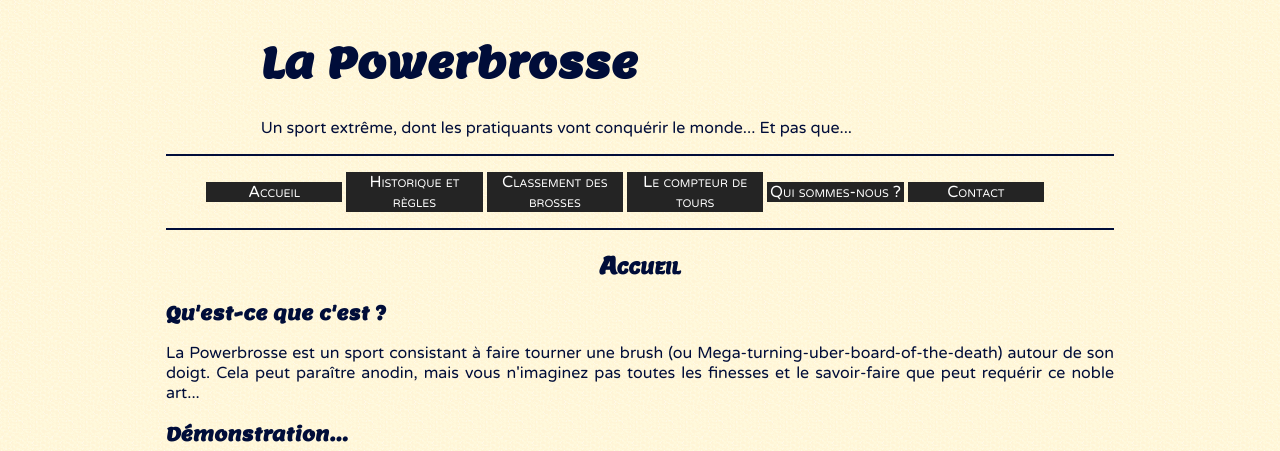
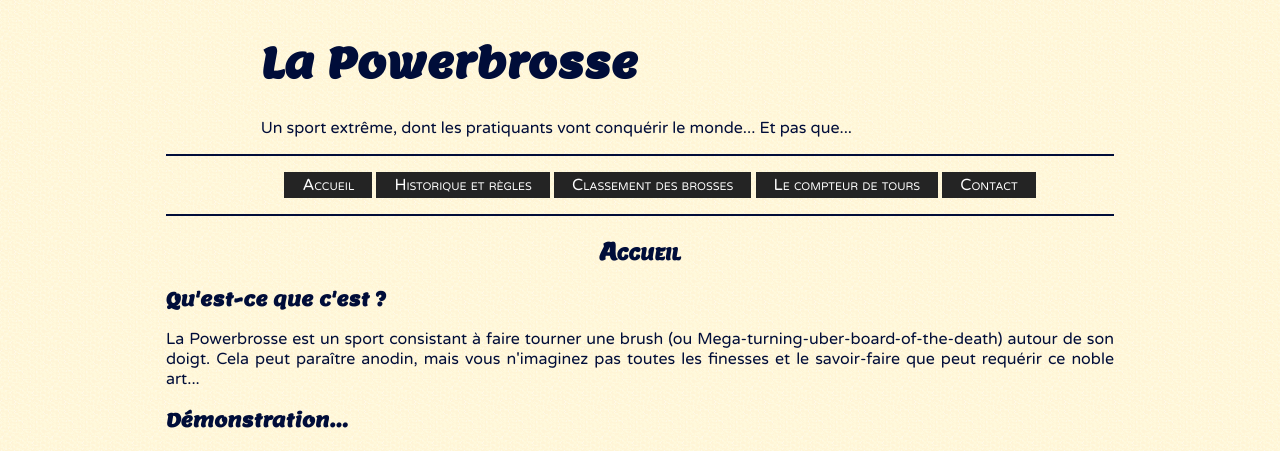
Before and after one commit to Siuol39/powerbrosse, a PHP site: page /index.php in a window 1280 px wide. Shown: the top 451 px of the page. Run offline with PHP 8.4, Linux system fonts and the light colour scheme; some libraries are stand-ins or nearby versions.

Commit message:
suppression du la page "Qui sommes-nous ?"

```diff
--- a/header.php
+++ b/header.php
@@ -9,11 +9,11 @@
 
 	<nav>
 		<ul>
-			<li><a href="index.php" alt="Accueil">Accueil</a></li>
+			<li class="first"><a href="index.php" alt="Accueil">Accueil</a></li>
 			<li><a href="historique.php" alt="">Historique et règles</a></li>
 			<li><a href="classement.php" alt="">Classement des brosses</a></li>
 			<li><a href="compteur.php" alt="">Le compteur de tours</a></li>
-			<li><a href="nous.php" alt="">Qui sommes-nous&nbsp;?</a></li>
-			<li><a href="contact.php" alt="">Contact</a></li>
+			<!-- <li><a href="nous.php" alt="">Qui sommes-nous&nbsp;?</a></li> -->
+			<li class="last"><a href="contact.php" alt="">Contact</a></li>
 		</ul>
 	</nav>
--- a/nous.php
+++ b/nous.php
@@ -10,6 +10,8 @@
 <body>
 <div id="bloc_page">
 
+<?php header('Location: erreur.php');?>
+
 <?php include("header.php");?>
 
 	<h2>Qui est derrière la Powerbrosse&nbsp;?</h2>
--- a/style.css
+++ b/style.css
@@ -43,20 +43,34 @@ h1
 
 nav
 {
+	padding: 0;
 	border-top: solid 2px;
 	border-bottom: solid 2px;
+	text-align: center;
 }
 
 nav li
 {
 	display: inline-block;
-	width: 15%;
+	width: auto;
 	/*border: solid 1px;*/
 	text-align: center;
 	background: #242424;
 	color: white;
 	height: 100%;
 	vertical-align: middle;
+	padding: 3px 18px 3px 18px;
+	margin: auto;
+}
+
+.first
+{
+	margin-left: 0;
+}
+
+.last
+{
+	margin-right: 0;
 }
 
 nav a
```
